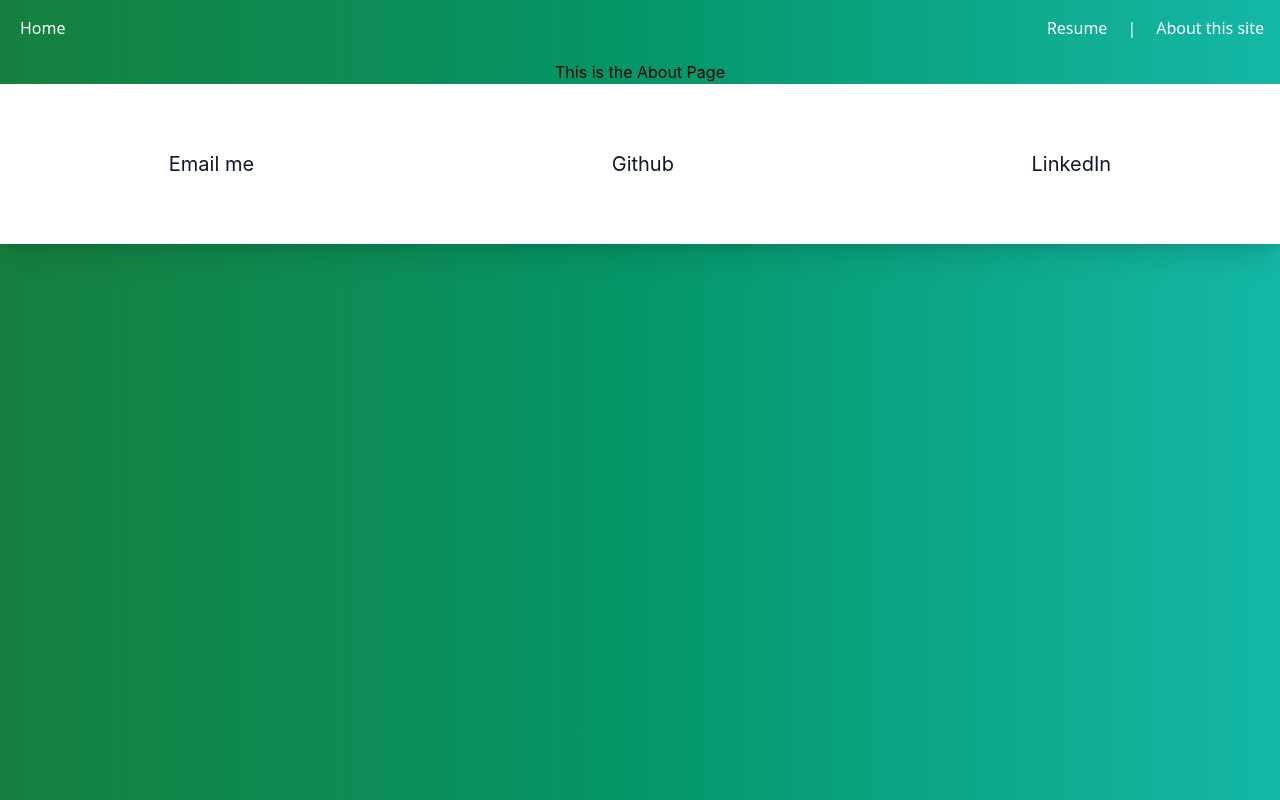
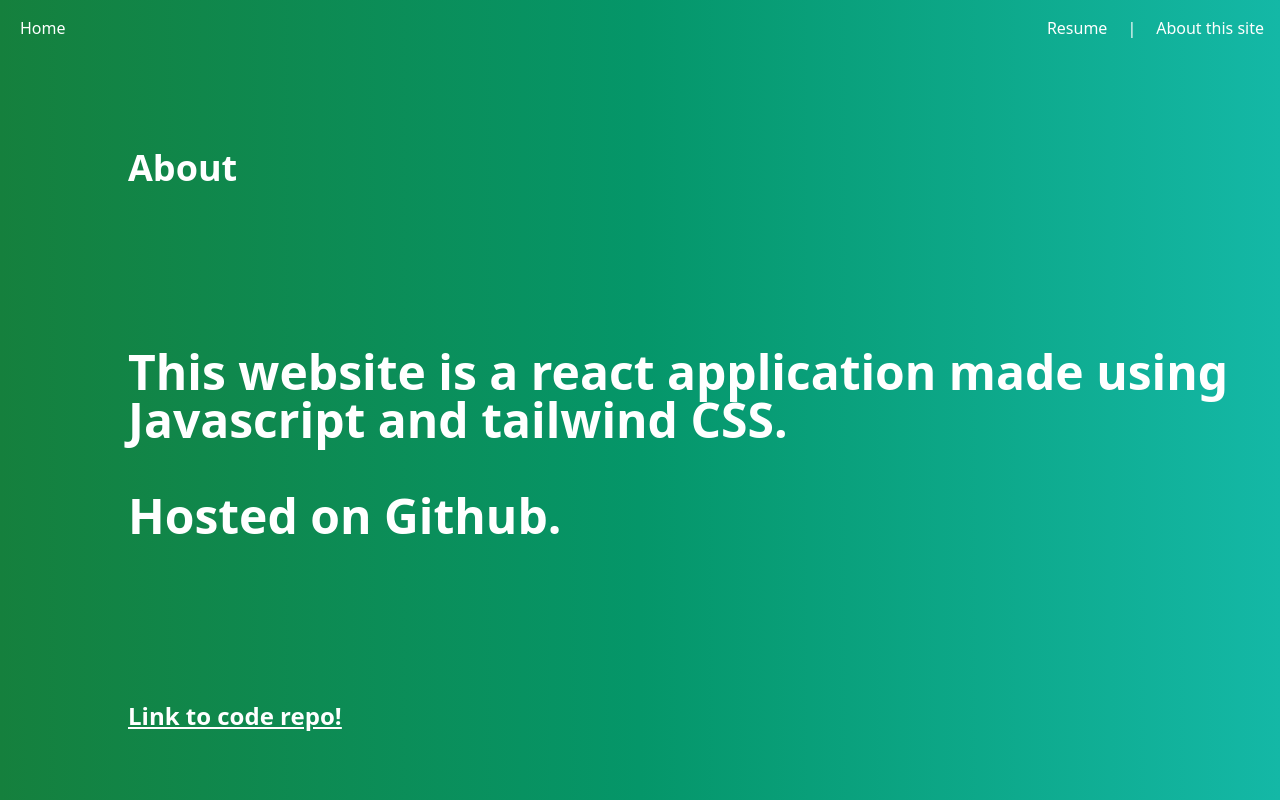
Before and after one commit to Sthor726/personal-website, a React (Create React App) app in the folder react-app/: page /about in a window 1280 px wide. Shown: the top 800 px of the page. Built offline with nearby package versions, Linux system fonts and the light colour scheme.

Commit message:
Added about page

```diff
--- a/react-app/src/components/About.js
+++ b/react-app/src/components/About.js
@@ -2,8 +2,25 @@ import React from "react";
 
 function About() {
   return (
-    <div>
-      <h2>This is the About Page</h2>
+    <div id="about" class="min-h-screen h-fit">
+      <div
+        id="title"
+        class="container flex-col pt-10 mt-10 ml-32 mr-auto w-fit justify-end"
+      >
+        <h2 class="font-sans text-4xl font-bold pt-1 mt-1 mb-30 mr-auto w-fit text-white h-auto text-left">
+          About
+        </h2>
+        <p class=" text-left font-sans font-bold text-5xl pt-20 mt-20 mr-auto w-fit text-white h-auto">
+          This website is a react application made using Javascript and tailwind
+          CSS. <br /> <br />
+          Hosted on Github.
+        </p>
+        <p class="font-sans text-2xl pt-20 mt-20 font-bold mr-auto w-fit text-white h-auto underline">
+          <a href="https://github.com/Sthor726/Sthor726.github.io">
+            Link to code repo!
+          </a>
+        </p>
+      </div>
     </div>
   );
 }
--- a/react-app/src/components/Navigation.js
+++ b/react-app/src/components/Navigation.js
@@ -8,15 +8,21 @@ function Navigation() {
       class="container min-w-full flex flex-row gap-5 mx-0 mt-4 pb-5 items-center justify-between"
     >
       <NavLink to="/">
-        <h2 class="font-sans font-normal text-white ml-5 mr-auto">Home</h2>
+        <h2 class="font-sans font-normal text-white ml-5 mr-auto hover:underline">
+          Home
+        </h2>
       </NavLink>
       <div class="flex items-center gap-5">
         <NavLink to="Resume">
-          <h2 class="font-sans font-normal text-white float-left">Resume</h2>
+          <h2 class="font-sans font-normal text-white float-left hover:underline">
+            Resume
+          </h2>
         </NavLink>
         <h2 class="font-sans font-normal text-white"> | </h2>
         <NavLink to="About">
-          <h2 class="font-sans font-normal mr-4 text-white">About this site</h2>
+          <h2 class="font-sans font-normal mr-4 text-white hover:underline">
+            About this site
+          </h2>
         </NavLink>
       </div>
     </div>
```
Also changed, not shown: 1 other file (tests, documents, lock files or other folders).
